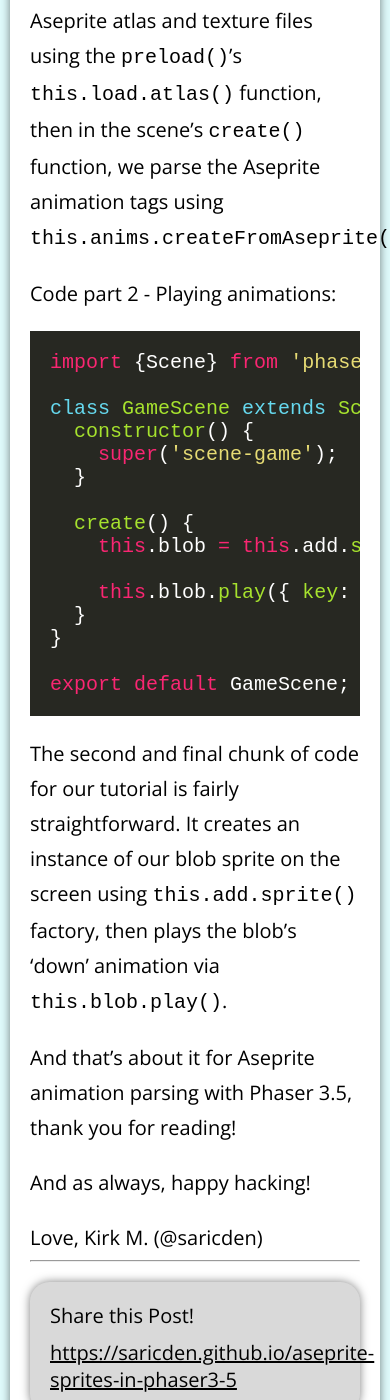
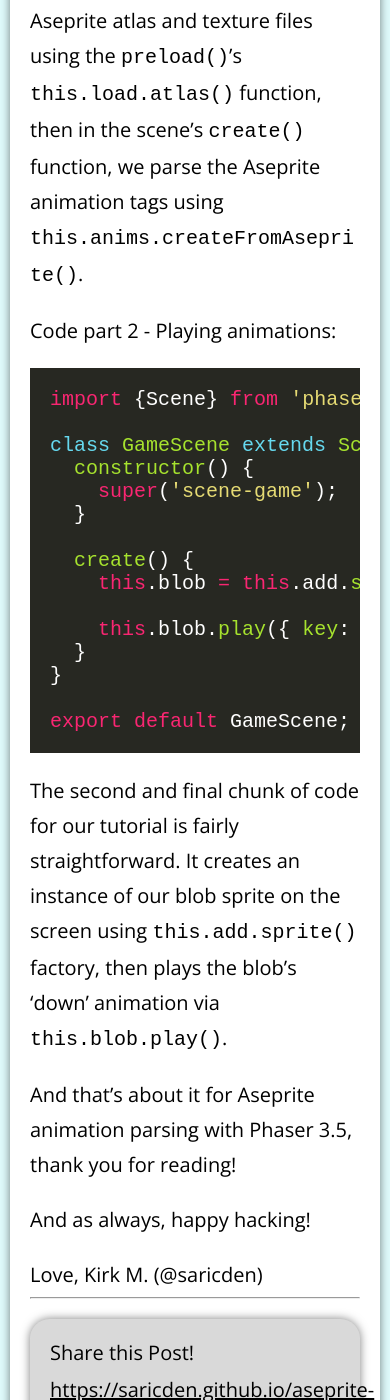
Before and after one commit to saricden/saricden.github.io, a Jekyll site: the page built from _posts/posts/2020-10-26-phaser3-aseprite.md, in a window 390 px wide and 1400 px high, scrolled down 5410 px. Built offline with Jekyll 4.4.1, drawn with Linux system fonts in a browser that asks for light colours; nearby versions of some CDN libraries; comment, search, counter and statistics services are not loaded.

Commit message:
Fixes word wrap on mobile.

```diff
--- a/src/css/style.css
+++ b/src/css/style.css
@@ -329,6 +329,7 @@ article {
 article p {
   font-size: 2rem;
   line-height: 1.75em;
+  word-wrap: break-word;
 }
 
 article a {
@@ -351,6 +352,7 @@ article p:first-of-type::first-letter {
 article ul,
 article ol {
   font-size: 2rem;
+  word-wrap: break-word;
 }
 
 article blockquote p {
```
